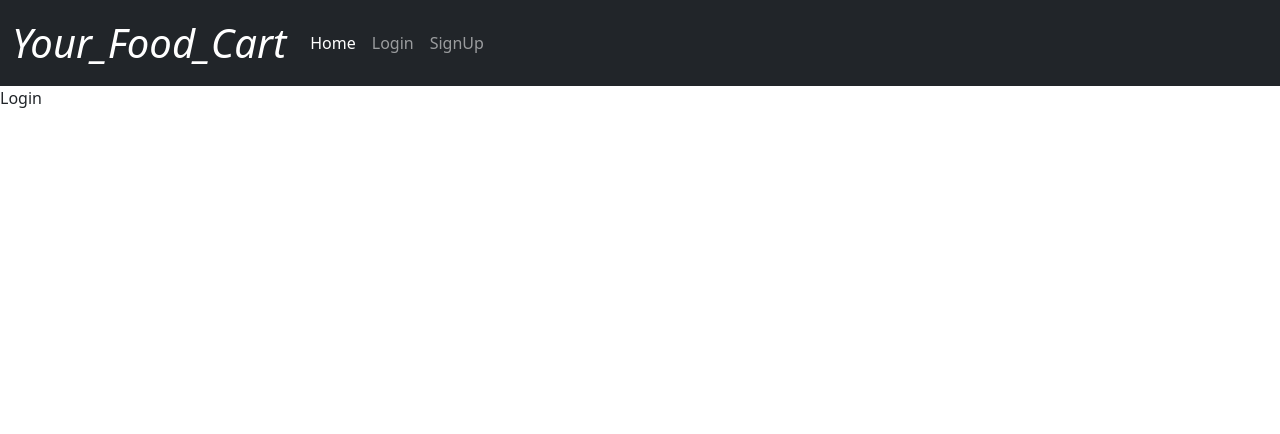
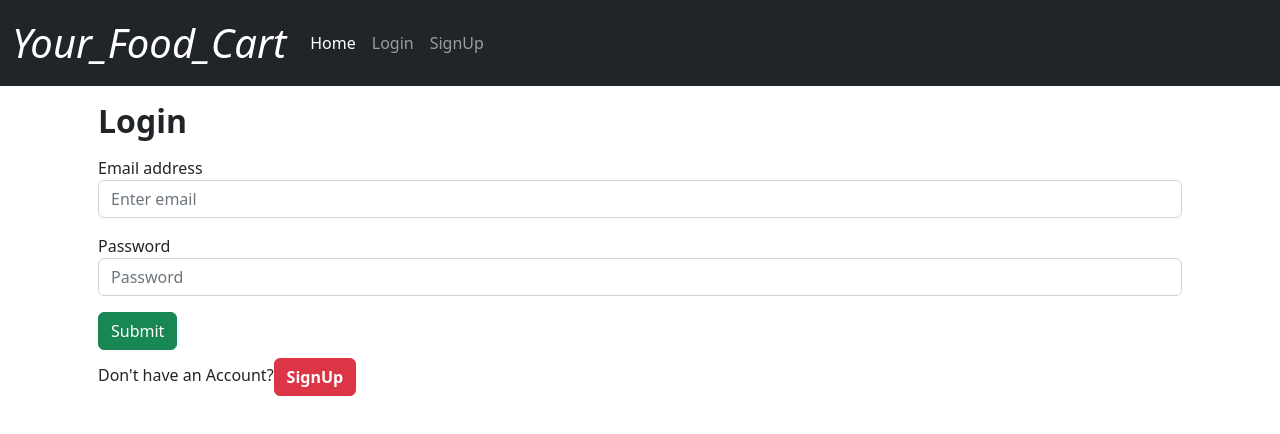
Before and after one commit to besttechaj/Your_Food_Cart, a React (Create React App) app: page /login in a window 1280 px wide. Shown: the top 434 px of the page. Built offline with nearby package versions, Linux system fonts and the light colour scheme.

Commit message:
Successfully created login and signUp page . Also Implemented Api for signUp and login form.

```diff
--- a/src/screens/Login.js
+++ b/src/screens/Login.js
@@ -1,7 +1,108 @@
-import React from 'react';
+import React, { useState } from 'react';
+import { Link, useNavigate } from 'react-router-dom';
+const Login = () => {
+  const [credentials, setCredentials] = useState({
+    email: '',
+    password: '',
+  });
 
-const Login = () => {
-  return <div>Login</div>;
+  let navigate = useNavigate();
+
+  const handleChange = (e) => {
+    // console.log(e.target.name);
+    // console.log(e.target.value);
+    setCredentials({ ...credentials, [e.target.name]: e.target.value });
+  };
+
+  const handleSubmit = async (e) => {
+    e.preventDefault();
+    //Using in-built fetch Api function ____ as we click on api we want to call the api
+
+    try {
+      const response = await fetch(`http://localhost:5000/api/loginuser`, {
+        method: 'POST',
+        headers: {
+          'Content-Type': 'application/json',
+        },
+        //Passing and converting the data into json format
+        body: JSON.stringify({
+          email: credentials.email,
+          password: credentials.password,
+        }),
+      });
+
+      //DISPLAYING THE RESPONSE FROM THE SERVER-SIDE
+      const serverResponse = await response.json();
+      console.log(serverResponse);
+
+      //we have success value at our backend
+      //if the success is false then display the alert
+      if (!serverResponse.success) {
+        alert('Please Enter valid credentials');
+      } else {
+        //redirecting the user to its home page
+        navigate('/');
+      }
+
+      //after sending data empty the form
+      setCredentials({
+        email: '',
+        password: '',
+      });
+    } catch (error) {
+      console.log(`Error occur at front-end Login page`);
+    }
+  };
+  return (
+    <>
+      <div className='container my-2'>
+        <form className='my-3 mx-3' onSubmit={handleSubmit}>
+          <h2 className='my-2' style={{ fontWeight: 'bold' }}>
+            Login
+          </h2>
+          <div className='form-group my-3'>
+            <label htmlFor='exampleInputEmail1'>Email address</label>
+            <input
+              onChange={handleChange}
+              name='email'
+              type='email'
+              value={credentials.email}
+              className='form-control'
+              aria-describedby='emailHelp'
+              placeholder='Enter email'
+            />
+          </div>
+          <div className='form-group my-3'>
+            <label htmlFor='exampleInputPassword1'>Password</label>
+            <input
+              onChange={handleChange}
+              name='password'
+              value={credentials.password}
+              type='password'
+              className='form-control'
+              placeholder='Password'
+            />
+          </div>
+
+          <button type='submit' className='btn btn-success'>
+            Submit
+          </button>
+          <p className='my-2'>
+            Don't have an Account?
+            <span>
+              <Link
+                to='/createuser'
+                className='btn btn-danger'
+                style={{ fontSize: '1rem', fontWeight: 'bold' }}
+              >
+                SignUp
+              </Link>
+            </span>
+          </p>
+        </form>
+      </div>
+    </>
+  );
 };
 
 export default Login;
--- a/src/screens/SignUp.js
+++ b/src/screens/SignUp.js
@@ -1,26 +1,82 @@
-import React from 'react';
+import React, { useState } from 'react';
 import { Link } from 'react-router-dom';
 const SignUp = () => {
-  const handleSubmit = async () => {
+  const [credentials, setCredentials] = useState({
+    name: '',
+    email: '',
+    password: '',
+    geolocation: '',
+  });
+
+  const handleChange = (e) => {
+    // console.log(e.target.name);
+    // console.log(e.target.value);
+    setCredentials({ ...credentials, [e.target.name]: e.target.value });
+  };
+
+  const handleSubmit = async (e) => {
+    e.preventDefault();
     //Using in-built fetch Api function ____ as we click on api we want to call the api
+
+    try {
+      const response = await fetch(`http://localhost:5000/api/createuser`, {
+        method: 'POST',
+        headers: {
+          'Content-Type': 'application/json',
+        },
+        //Passing and converting the data into json format
+        body: JSON.stringify({
+          name: credentials.name,
+          email: credentials.email,
+          password: credentials.password,
+          location: credentials.geolocation,
+        }),
+      });
+
+      //DISPLAYING THE RESPONSE FROM THE SERVER-SIDE
+      const serverResponse = await response.json();
+      console.log(serverResponse);
+
+      //we have success value at our backend
+      //if the success is false then display the alert
+      if (!serverResponse.success) {
+        alert('Please Enter valid credentials');
+      }
+
+      //after sending data empty the form
+      setCredentials({
+        name: '',
+        email: '',
+        password: '',
+        geolocation: '',
+      });
+    } catch (error) {
+      console.log(`Error occur at front-end SignUp page`);
+    }
   };
   return (
     <>
       <div className='container my-2'>
         <form className='my-3 mx-3' onSubmit={handleSubmit}>
           <div className='form-group my-3'>
-            <label for='name'>Name</label>
+            <label htmlFor='name'>Name</label>
             <input
+              onChange={handleChange}
+              name='name'
               type='text'
               className='form-control'
+              value={credentials.name}
               id='name'
               placeholder='Enter Your Name'
             />
           </div>
           <div className='form-group my-3'>
-            <label for='exampleInputEmail1'>Email address</label>
+            <label htmlFor='exampleInputEmail1'>Email address</label>
             <input
+              onChange={handleChange}
+              name='email'
               type='email'
+              value={credentials.email}
               className='form-control'
               id='exampleInputEmail1'
               aria-describedby='emailHelp'
@@ -31,8 +87,11 @@ const SignUp = () => {
             </small>
           </div>
           <div className='form-group my-3'>
-            <label for='exampleInputPassword1'>Password</label>
+            <label htmlFor='exampleInputPassword1'>Password</label>
             <input
+              onChange={handleChange}
+              name='password'
+              value={credentials.password}
               type='password'
               className='form-control'
               id='exampleInputPassword1'
@@ -41,8 +100,11 @@ const SignUp = () => {
           </div>
 
           <div className='form-group my-3'>
-            <label for='name'>Location</label>
+            <label htmlFor='name'>Location</label>
             <input
+              onChange={handleChange}
+              value={credentials.geolocation}
+              name='geolocation'
               type='text'
               className='form-control'
               id='location'
@@ -57,7 +119,7 @@ const SignUp = () => {
               id='exampleCheck1'
               required
             />
-            <label className='form-check-label my-2' for='exampleCheck1'>
+            <label className='form-check-label my-2' htmlFor='exampleCheck1'>
               I Agreed to all Terms and Conditions
             </label>
           </div>
```
Also changed, not shown: 2 other files (tests, documents, lock files or other folders).
